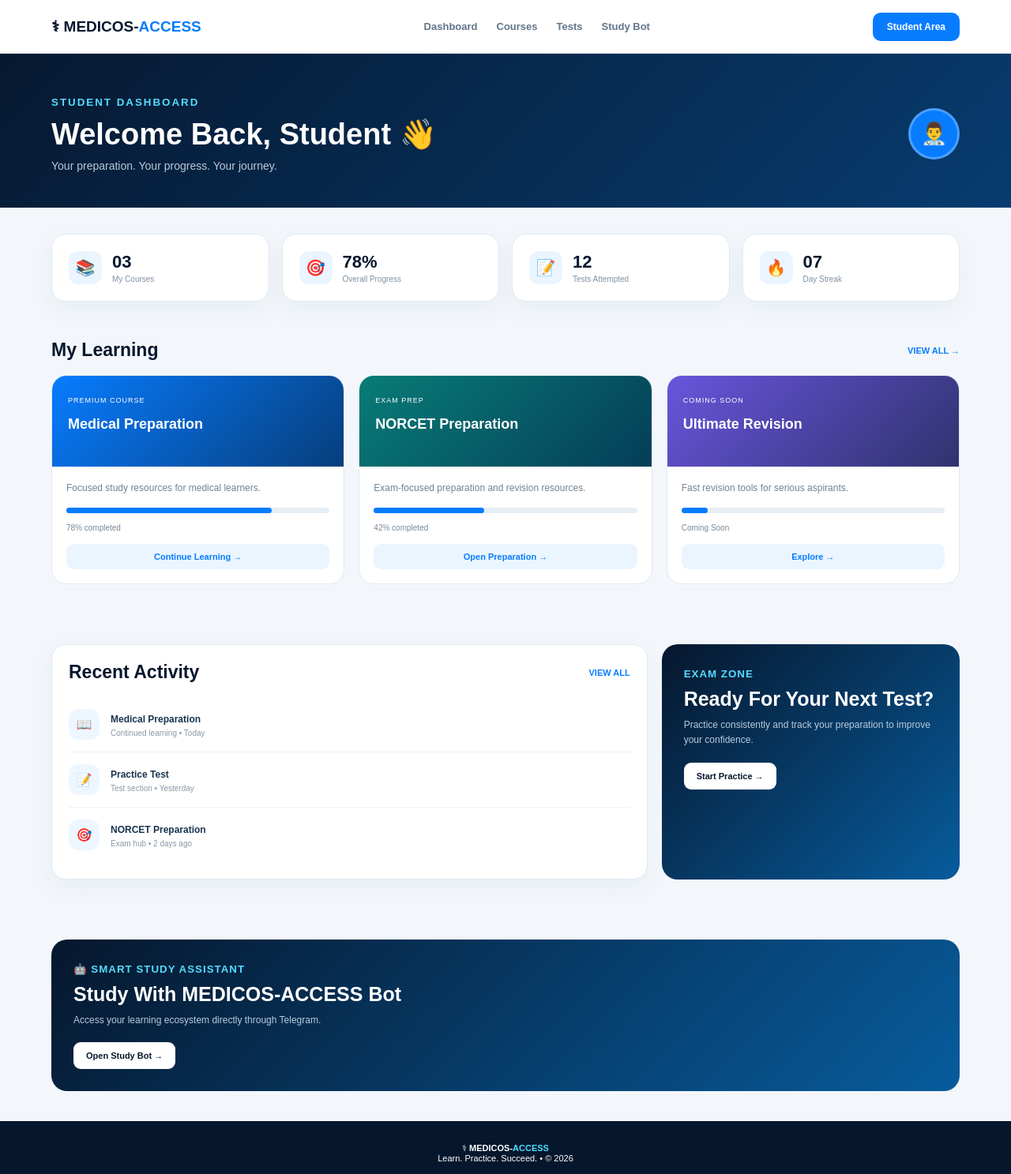
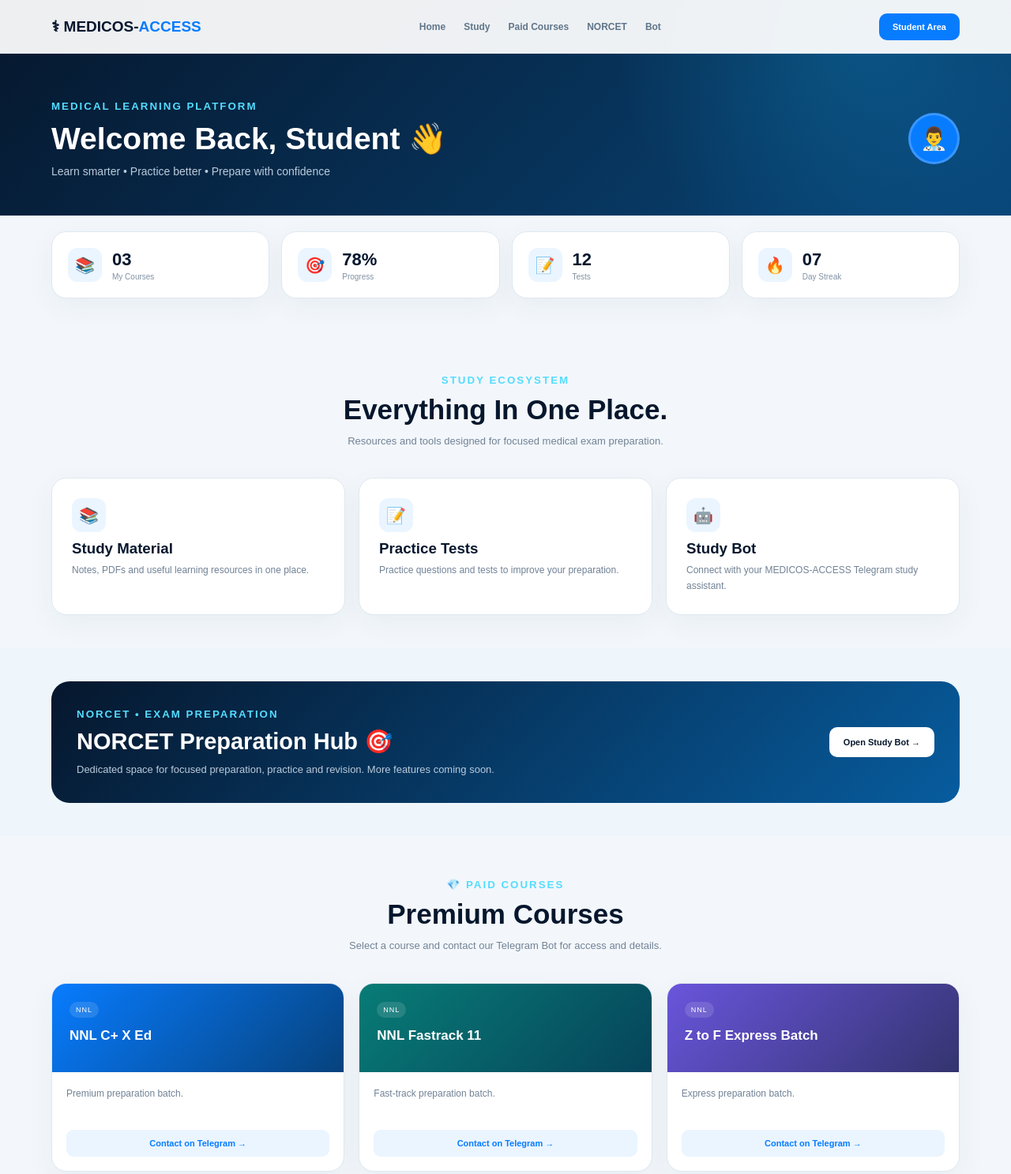
Before and after one commit to krishanbanshiwal1-crypto/MEDICOS-ACCESS, a plain HTML site: page index.html in a window 1280 px wide. Shown: the top 1487 px of the page at 79% size. Drawn offline with Linux system fonts and the light colour scheme.

Commit message:
Update index.html

```diff
--- a/index.html
+++ b/index.html
@@ -3,48 +3,99 @@
 <head>
 <meta charset="UTF-8">
 <meta name="viewport" content="width=device-width,initial-scale=1">
-<title>MEDICOS-ACCESS | Student Dashboard</title>
+<meta name="theme-color" content="#06172d">
+<title>MEDICOS-ACCESS | Student Learning Platform</title>
 <style>
-*{box-sizing:border-box;margin:0;padding:0}body{font-family:Arial,sans-serif;background:#f3f7fb;color:#18344e}a{text-decoration:none}.wrap{width:92%;max-width:1150px;margin:auto}
-nav{height:68px;background:#fff;border-bottom:1px solid #e1eaf2;position:fixed;top:0;width:100%;z-index:10}.nav{height:100%;display:flex;align-items:center;justify-content:space-between}.logo{font-size:19px;font-weight:900;color:#06172d}.logo span{color:#087cff}.navlinks{display:flex;gap:24px}.navlinks a{font-size:13px;color:#60758a;font-weight:bold}.login{background:#087cff;color:#fff;padding:11px 18px;border-radius:10px;font-size:12px;font-weight:bold}
-.hero{padding:120px 0 45px;background:linear-gradient(135deg,#06172d,#073c70);color:#fff}.welcome{display:flex;justify-content:space-between;align-items:center;gap:30px}.welcome small{color:#55dcff;font-weight:bold;letter-spacing:2px}.welcome h1{font-size:38px;margin:10px 0}.welcome p{color:#b9cada;font-size:14px}.avatar{width:65px;height:65px;border-radius:50%;display:grid;place-items:center;background:#087cff;font-size:27px;border:3px solid #fff4}
-.grid{display:grid;grid-template-columns:repeat(4,1fr);gap:16px}.stats{margin-top:-5px;padding-bottom:10px}.card{background:#fff;border:1px solid #e1eaf2;border-radius:18px;padding:21px;box-shadow:0 10px 30px #173c5c0d}.stat{display:flex;align-items:center;gap:13px}.staticon{width:42px;height:42px;border-radius:12px;background:#eaf5ff;display:grid;place-items:center;font-size:20px}.stat b{font-size:22px;color:#06172d}.stat small{display:block;color:#8091a2;font-size:10px;margin-top:3px}
-section{padding:38px 0}.title{display:flex;justify-content:space-between;align-items:center;margin-bottom:18px}.title h2{font-size:23px;color:#06172d}.title a{font-size:11px;color:#087cff;font-weight:bold}.courses{display:grid;grid-template-columns:repeat(3,1fr);gap:18px}.course{overflow:hidden;background:#fff;border:1px solid #e0e9f2;border-radius:19px}.cover{height:115px;padding:20px;color:#fff;background:linear-gradient(135deg,#087cff,#063e7c)}.cover.green{background:linear-gradient(135deg,#087c76,#053e58)}.cover.purple{background:linear-gradient(135deg,#6955dc,#30326e)}.cover small{font-size:9px;letter-spacing:1px}.cover h3{margin-top:13px;font-size:18px}.coursebody{padding:18px}.coursebody p{font-size:12px;color:#718396;line-height:1.6}.bar{height:7px;background:#e6eef5;border-radius:10px;margin:15px 0 8px}.bar span{display:block;height:100%;width:78%;background:#087cff;border-radius:10px}.coursebody label{font-size:10px;color:#789}.continue{display:block;text-align:center;margin-top:13px;background:#eaf5ff;color:#087cff;padding:10px;border-radius:9px;font-size:11px;font-weight:bold}
-.activity{display:grid;grid-template-columns:2fr 1fr;gap:18px}.activityrow{display:flex;align-items:center;gap:14px;padding:15px 0;border-bottom:1px solid #edf2f6}.activityrow:last-child{border:0}.circle{width:39px;height:39px;border-radius:12px;background:#eef7ff;display:grid;place-items:center}.activityrow b{font-size:12px}.activityrow small{display:block;color:#8998a7;margin-top:4px;font-size:10px}
-.exam{background:linear-gradient(135deg,#06172d,#075c9d);border-radius:20px;padding:28px;color:#fff}.exam small{color:#54dcff;font-weight:bold;letter-spacing:1px}.exam h2{margin:9px 0;font-size:25px}.exam p{font-size:12px;color:#b8ccdd;line-height:1.6}.exam a{display:inline-block;margin-top:18px;background:#fff;color:#06172d;padding:11px 16px;border-radius:9px;font-size:11px;font-weight:bold}
-footer{background:#06172d;color:#fff;text-align:center;padding:28px;font-size:11px}footer span{color:#4fdcff}
-@media(max-width:750px){.navlinks{display:none}.login{padding:9px 13px}.welcome h1{font-size:29px}.grid{grid-template-columns:repeat(2,1fr)}.courses{grid-template-columns:1fr}.activity{grid-template-columns:1fr}.stat{padding:4px}.stat b{font-size:19px}.title h2{font-size:20px}}
+*{box-sizing:border-box;margin:0;padding:0}html{scroll-behavior:smooth}body{font-family:Arial,sans-serif;background:#f3f7fb;color:#18344e}a{text-decoration:none}.wrap{width:92%;max-width:1150px;margin:auto}
+nav{height:68px;background:#ffffffee;backdrop-filter:blur(15px);border-bottom:1px solid #dfe8f0;position:fixed;top:0;width:100%;z-index:99}.nav{height:100%;display:flex;align-items:center;justify-content:space-between}.logo{font-size:19px;font-weight:900;color:#06172d}.logo span{color:#087cff}.links{display:flex;gap:23px}.links a{font-size:12px;color:#60758a;font-weight:bold}.login{background:#087cff;color:#fff;padding:11px 17px;border-radius:10px;font-size:11px;font-weight:bold}
+.hero{padding:125px 0 48px;background:radial-gradient(circle at 85% 15%,#18bfff33,transparent 28%),linear-gradient(135deg,#06172d,#084679);color:#fff}.welcome{display:flex;align-items:center;justify-content:space-between}.welcome small,.head small,.exam small{color:#54dcff;font-weight:bold;letter-spacing:2px}.welcome h1{font-size:39px;margin:10px 0}.welcome p{color:#b8ccdd;font-size:14px}.avatar{width:65px;height:65px;border-radius:50%;display:grid;place-items:center;background:#087cff;font-size:28px;border:3px solid #ffffff33}
+section{padding:42px 0}.stats{padding-top:20px}.grid4{display:grid;grid-template-columns:repeat(4,1fr);gap:15px}.card,.course{background:#fff;border:1px solid #dfe8f0;border-radius:19px;box-shadow:0 10px 35px #163b5d0d}.stat{padding:20px;display:flex;align-items:center;gap:13px}.icon{width:43px;height:43px;border-radius:12px;background:#eaf5ff;display:grid;place-items:center;font-size:20px}.stat b{font-size:22px;color:#06172d}.stat small{display:block;color:#8091a2;font-size:10px;margin-top:3px}
+.head{text-align:center;margin:10px auto 35px;max-width:680px}.head h2{font-size:35px;color:#06172d;margin:9px 0}.head p{color:#718296;line-height:1.7;font-size:13px}.grid3{display:grid;grid-template-columns:repeat(3,1fr);gap:17px}.feature{padding:25px}.feature h3{color:#06172d;margin:10px 0 7px}.feature p{color:#718296;font-size:12px;line-height:1.65}
+.exam{background:#eef6fc}.examcard,.botcard{background:linear-gradient(135deg,#06172d,#075c9e);color:#fff;border-radius:23px;padding:32px;display:flex;justify-content:space-between;align-items:center;gap:25px}.examcard h2,.botcard h2{font-size:29px;margin:9px 0}.examcard p,.botcard p{color:#b9ccdc;font-size:13px;line-height:1.6;max-width:650px}.btn{display:inline-block;padding:13px 18px;border-radius:10px;font-size:11px;font-weight:bold;white-space:nowrap}.white{background:#fff;color:#06172d}.blue{background:#087cff;color:#fff}
+.courses{display:grid;grid-template-columns:repeat(3,1fr);gap:18px}.course{overflow:hidden}.cover{padding:22px;color:#fff;min-height:112px;background:linear-gradient(135deg,#087cff,#06427d)}.cover:nth-child(2){background:linear-gradient(135deg,#087c76,#06445b)}.green{background:linear-gradient(135deg,#087c76,#06445b)!important}.purple{background:linear-gradient(135deg,#6955dc,#34346f)!important}.cover small{font-size:9px;letter-spacing:1px;background:#ffffff20;padding:5px 8px;border-radius:15px}.cover h3{margin-top:16px;font-size:17px}.coursebody{padding:18px}.coursebody p{font-size:12px;color:#718296;line-height:1.55;min-height:40px}.contact{display:block;text-align:center;margin-top:15px;background:#eaf5ff;color:#087cff;padding:11px;border-radius:9px;font-size:11px;font-weight:bold}
+.activity{display:grid;grid-template-columns:2fr 1fr;gap:18px}.activitybox{padding:23px}.title{display:flex;justify-content:space-between;align-items:center;margin-bottom:10px}.title h2{font-size:22px;color:#06172d}.title a{font-size:10px;color:#087cff;font-weight:bold}.row{display:flex;gap:13px;align-items:center;padding:14px 0;border-bottom:1px solid #edf2f6}.row:last-child{border:0}.rowicon{width:38px;height:38px;border-radius:11px;background:#eef7ff;display:grid;place-items:center}.row b{font-size:12px}.row small{display:block;color:#8998a7;font-size:10px;margin-top:4px}
+footer{background:#06172d;color:#fff;text-align:center;padding:30px;font-size:11px}footer span{color:#54dcff}
+@media(max-width:750px){.links{display:none}.hero{padding-top:110px}.welcome h1{font-size:29px}.avatar{width:55px;height:55px}.grid4{grid-template-columns:repeat(2,1fr)}.grid3,.courses{grid-template-columns:1fr}.activity{grid-template-columns:1fr}.examcard,.botcard{display:block}.examcard .btn,.botcard .btn{margin-top:20px}.head h2{font-size:29px}}
 </style>
 </head>
 <body>
 
-<nav><div class="wrap nav"><a class="logo" href="#">⚕ MEDICOS-<span>ACCESS</span></a><div class="navlinks"><a href="#dashboard">Dashboard</a><a href="#courses">Courses</a><a href="#tests">Tests</a><a href="https://t.me/Medicos_Accessbot" target="_blank">Study Bot</a></div><a class="login" href="#dashboard">Student Area</a></div></nav>
+<nav><div class="wrap nav">
+<a class="logo" href="#home">⚕ MEDICOS-<span>ACCESS</span></a>
+<div class="links"><a href="#home">Home</a><a href="#study">Study</a><a href="#courses">Paid Courses</a><a href="#exam">NORCET</a><a href="#bot">Bot</a></div>
+<a class="login" href="#dashboard">Student Area</a>
+</div></nav>
 
-<header class="hero" id="dashboard"><div class="wrap welcome"><div><small>STUDENT DASHBOARD</small><h1>Welcome Back, Student 👋</h1><p>Your preparation. Your progress. Your journey.</p></div><div class="avatar">👨‍⚕️</div></div></header>
+<header class="hero" id="home"><div class="wrap welcome">
+<div><small>MEDICAL LEARNING PLATFORM</small><h1>Welcome Back, Student 👋</h1><p>Learn smarter • Practice better • Prepare with confidence</p></div>
+<div class="avatar">👨‍⚕️</div>
+</div></header>
 
-<section class="stats"><div class="wrap grid">
-<div class="card stat"><div class="staticon">📚</div><div><b>03</b><small>My Courses</small></div></div>
-<div class="card stat"><div class="staticon">🎯</div><div><b>78%</b><small>Overall Progress</small></div></div>
-<div class="card stat"><div class="staticon">📝</div><div><b>12</b><small>Tests Attempted</small></div></div>
-<div class="card stat"><div class="staticon">🔥</div><div><b>07</b><small>Day Streak</small></div></div>
+<section class="stats" id="dashboard"><div class="wrap grid4">
+<div class="card stat"><div class="icon">📚</div><div><b>03</b><small>My Courses</small></div></div>
+<div class="card stat"><div class="icon">🎯</div><div><b>78%</b><small>Progress</small></div></div>
+<div class="card stat"><div class="icon">📝</div><div><b>12</b><small>Tests</small></div></div>
+<div class="card stat"><div class="icon">🔥</div><div><b>07</b><small>Day Streak</small></div></div>
 </div></section>
 
-<section id="courses"><div class="wrap"><div class="title"><h2>My Learning</h2><a href="#">VIEW ALL →</a></div><div class="courses">
-<div class="course"><div class="cover"><small>PREMIUM COURSE</small><h3>Medical Preparation</h3></div><div class="coursebody"><p>Focused study resources for medical learners.</p><div class="bar"><span></span></div><label>78% completed</label><a class="continue" href="https://t.me/Medicos_Accessbot" target="_blank">Continue Learning →</a></div></div>
-<div class="course"><div class="cover green"><small>EXAM PREP</small><h3>NORCET Preparation</h3></div><div class="coursebody"><p>Exam-focused preparation and revision resources.</p><div class="bar"><span style="width:42%"></span></div><label>42% completed</label><a class="continue" href="https://t.me/Medicos_Accessbot" target="_blank">Open Preparation →</a></div></div>
-<div class="course"><div class="cover purple"><small>COMING SOON</small><h3>Ultimate Revision</h3></div><div class="coursebody"><p>Fast revision tools for serious aspirants.</p><div class="bar"><span style="width:10%"></span></div><label>Coming Soon</label><a class="continue" href="#tests">Explore →</a></div></div>
+<section id="study"><div class="wrap">
+<div class="head"><small>STUDY ECOSYSTEM</small><h2>Everything In One Place.</h2><p>Resources and tools designed for focused medical exam preparation.</p></div>
+<div class="grid3">
+<div class="card feature"><div class="icon">📚</div><h3>Study Material</h3><p>Notes, PDFs and useful learning resources in one place.</p></div>
+<div class="card feature"><div class="icon">📝</div><h3>Practice Tests</h3><p>Practice questions and tests to improve your preparation.</p></div>
+<div class="card feature"><div class="icon">🤖</div><h3>Study Bot</h3><p>Connect with your MEDICOS-ACCESS Telegram study assistant.</p></div>
 </div></div></section>
 
-<section id="tests"><div class="wrap activity"><div class="card"><div class="title"><h2>Recent Activity</h2><a href="#">VIEW ALL</a></div>
-<div class="activityrow"><div class="circle">📖</div><div><b>Medical Preparation</b><small>Continued learning • Today</small></div></div>
-<div class="activityrow"><div class="circle">📝</div><div><b>Practice Test</b><small>Test section • Yesterday</small></div></div>
-<div class="activityrow"><div class="circle">🎯</div><div><b>NORCET Preparation</b><small>Exam hub • 2 days ago</small></div></div>
+<section class="exam" id="exam"><div class="wrap"><div class="examcard">
+<div><small>NORCET • EXAM PREPARATION</small><h2>NORCET Preparation Hub 🎯</h2><p>Dedicated space for focused preparation, practice and revision. More features coming soon.</p></div>
+<a class="btn white" href="https://t.me/Medicos_Accessbot" target="_blank">Open Study Bot →</a>
+</div></div></section>
+
+<section id="courses"><div class="wrap">
+<div class="head"><small>💎 PAID COURSES</small><h2>Premium Courses</h2><p>Select a course and contact our Telegram Bot for access and details.</p></div>
+<div class="courses">
+
+<div class="course"><div class="cover"><small>NNL</small><h3>NNL C+ X Ed</h3></div><div class="coursebody"><p>Premium preparation batch.</p><a class="contact" href="https://t.me/Medicos_Accessbot" target="_blank">Contact on Telegram →</a></div></div>
+
+<div class="course"><div class="cover green"><small>NNL</small><h3>NNL Fastrack 11</h3></div><div class="coursebody"><p>Fast-track preparation batch.</p><a class="contact" href="https://t.me/Medicos_Accessbot" target="_blank">Contact on Telegram →</a></div></div>
+
+<div class="course"><div class="cover purple"><small>NNL</small><h3>Z to F Express Batch</h3></div><div class="coursebody"><p>Express preparation batch.</p><a class="contact" href="https://t.me/Medicos_Accessbot" target="_blank">Contact on Telegram →</a></div></div>
+
+<div class="course"><div class="cover"><small>NNL</small><h3>NNL Test Series Strike</h3></div><div class="coursebody"><p>Test series for practice.</p><a class="contact" href="https://t.me/Medicos_Accessbot" target="_blank">Contact on Telegram →</a></div></div>
+
+<div class="course"><div class="cover green"><small>NNL</small><h3>NNL C+ PLATINUM</h3></div><div class="coursebody"><p>Premium preparation package.</p><a class="contact" href="https://t.me/Medicos_Accessbot" target="_blank">Contact on Telegram →</a></div></div>
+
+<div class="course"><div class="cover purple"><small>COMBO</small><h3>Combo</h3></div><div class="coursebody"><p>Multiple resources in one package.</p><a class="contact" href="https://t.me/Medicos_Accessbot" target="_blank">Contact on Telegram →</a></div></div>
+
+<div class="course"><div class="cover"><small>TNC</small><h3>TNC Advance Unique Batch</h3></div><div class="coursebody"><p>Advanced preparation batch.</p><a class="contact" href="https://t.me/Medicos_Accessbot" target="_blank">Contact on Telegram →</a></div></div>
+
+<div class="course"><div class="cover green"><small>NPREP</small><h3>NPREP ALL BATCH</h3></div><div class="coursebody"><p>Complete preparation batch.</p><a class="contact" href="https://t.me/Medicos_Accessbot" target="_blank">Contact on Telegram →</a></div></div>
+
+<div class="course"><div class="cover purple"><small>NORCET</small><h3>E5, E4, E3 Edition</h3></div><div class="coursebody"><p>For NORCET 11 and 12 preparation.</p><a class="contact" href="https://t.me/Medicos_Accessbot" target="_blank">Contact on Telegram →</a></div></div>
+
+<div class="course"><div class="cover"><small>UTKARSH</small><h3>UTKARSH ALL BATCH</h3></div><div class="coursebody"><p>Complete batch collection.</p><a class="contact" href="https://t.me/Medicos_Accessbot" target="_blank">Contact on Telegram →</a></div></div>
+
+<div class="course"><div class="cover green"><small>PW</small><h3>PW NORCET BATCH</h3></div><div class="coursebody"><p>NORCET preparation batch.</p><a class="contact" href="https://t.me/Medicos_Accessbot" target="_blank">Contact on Telegram →</a></div></div>
+
+<div class="course"><div class="cover purple"><small>RNA</small><h3>CONCEPT RNA</h3></div><div class="coursebody"><p>Concept-focused preparation.</p><a class="contact" href="https://t.me/Medicos_Accessbot" target="_blank">Contact on Telegram →</a></div></div>
+
+</div></div></section>
+
+<section><div class="wrap activity">
+<div class="card activitybox"><div class="title"><h2>Recent Activity</h2><a href="#">VIEW ALL</a></div>
+<div class="row"><div class="rowicon">📖</div><div><b>Medical Preparation</b><small>Continue learning • Today</small></div></div>
+<div class="row"><div class="rowicon">📝</div><div><b>Practice Test</b><small>Test section • Yesterday</small></div></div>
+<div class="row"><div class="rowicon">🎯</div><div><b>NORCET Preparation</b><small>Exam Hub • Recently</small></div></div>
 </div>
-<div class="exam"><small>EXAM ZONE</small><h2>Ready For Your Next Test?</h2><p>Practice consistently and track your preparation to improve your confidence.</p><a href="https://t.me/Medicos_Accessbot" target="_blank">Start Practice →</a></div>
+<div class="examcard"><div><small>SMART ASSISTANT</small><h2>Study Bot 🤖</h2><p>Get course information and connect through Telegram.</p><a class="btn white" href="https://t.me/Medicos_Accessbot" target="_blank">Open Bot →</a></div></div>
 </div></section>
 
-<section><div class="wrap"><div class="exam"><small>🤖 SMART STUDY ASSISTANT</small><h2>Study With MEDICOS-ACCESS Bot</h2><p>Access your learning ecosystem directly through Telegram.</p><a href="https://t.me/Medicos_Accessbot" target="_blank">Open Study Bot →</a></div></div></section>
+<section id="bot"><div class="wrap"><div class="botcard">
+<div><small>MEDICOS-ACCESS BOT</small><h2>Your Study Assistant 🤖</h2><p>For paid course details, availability and access, contact our Telegram Bot.</p></div>
+<a class="btn white" href="https://t.me/Medicos_Accessbot" target="_blank">Contact @Medicos_Accessbot →</a>
+</div></div></section>
 
 <footer>⚕ <b>MEDICOS-<span>ACCESS</span></b><p>Learn. Practice. Succeed. • © 2026</p></footer>
+
 </body>
 </html>
```
